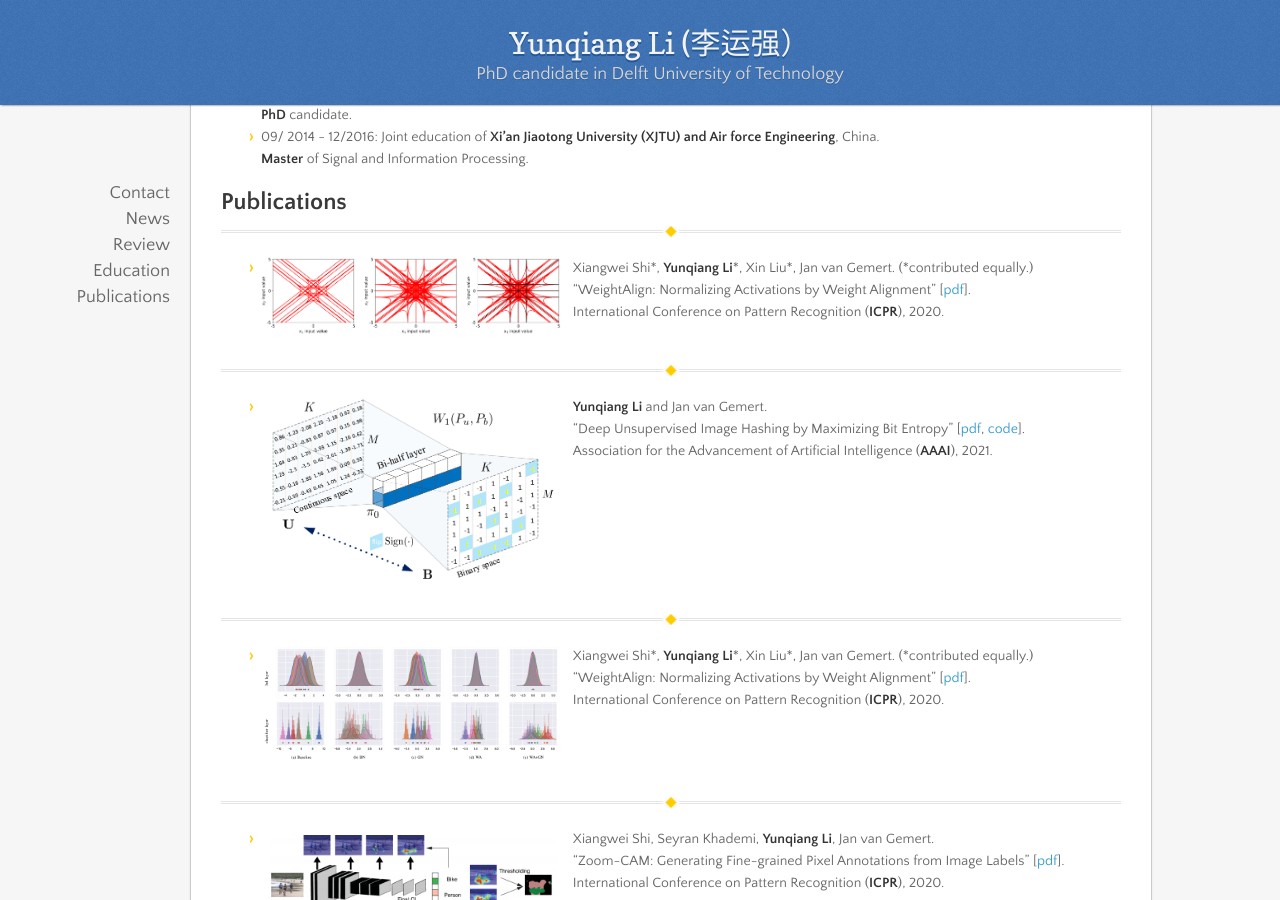
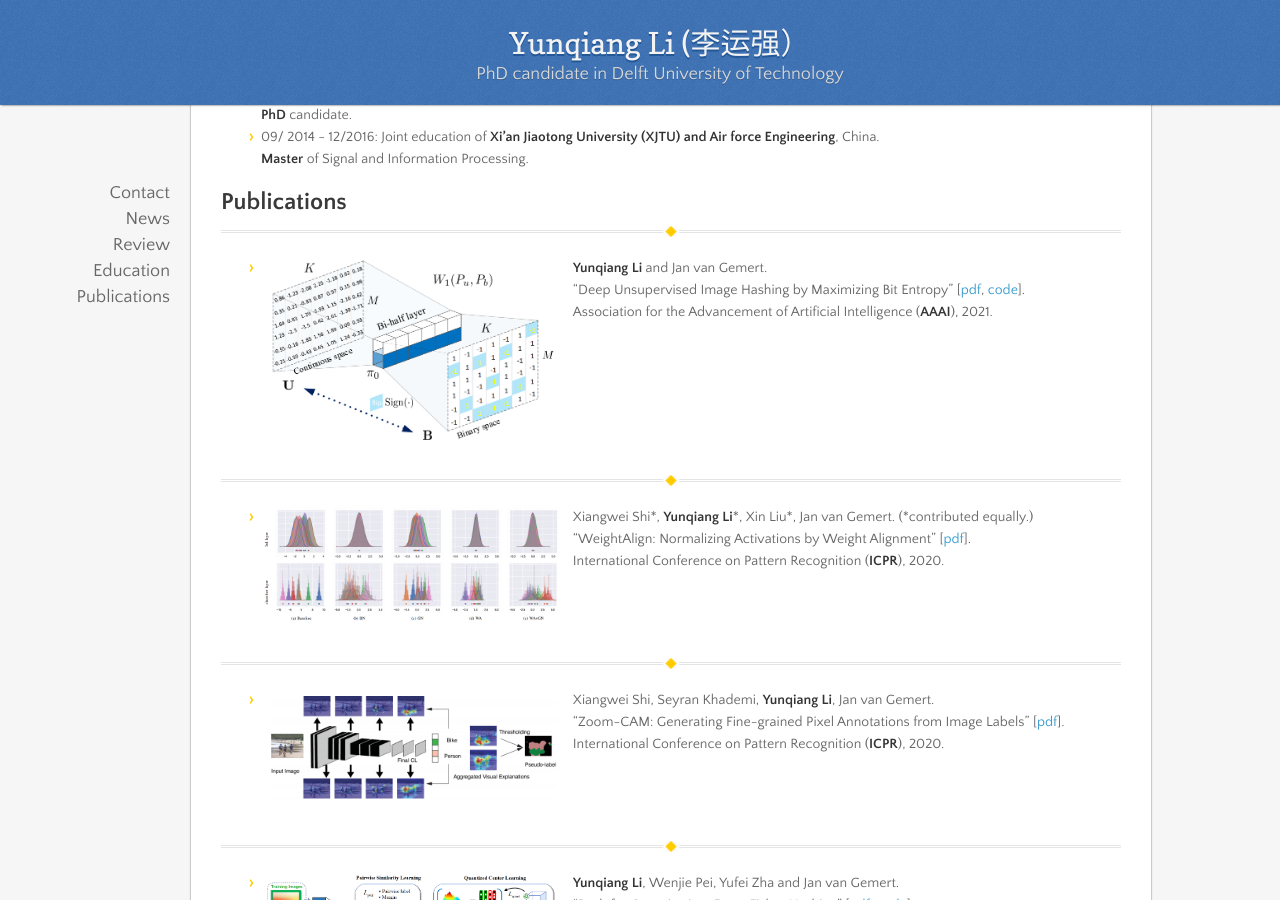
Before and after one commit to liyunqianggyn/liyunqianggyn.github.io, a Jekyll site: the page built from index.md, in a window 1280 px wide and 900 px high, scrolled down 1029 px. Built offline with Jekyll 4.4.1, drawn with Linux system fonts in a browser that asks for light colours; nearby versions of some CDN libraries; our own code applies the rules of GitHub Pages for plain Markdown files.

Commit message:
Update index.md

```diff
--- a/index.md
+++ b/index.md
@@ -59,11 +59,11 @@ Supervisor: <a href="https://jvgemert.github.io/">Jan van Gemert</a><br/>
 
 ## Publications
 
-----------------------------------------------------------------------------------------------------------------------------
+<!-- ----------------------------------------------------------------------------------------------------------------------------
 - <img align="left" width="300" src="publication/lessbit.png">&emsp;Xiangwei Shi\*, __Yunqiang Li__\*, Xin Liu\*, Jan van Gemert. (\*contributed equally.)<br/>
 &emsp;"WeightAlign: Normalizing Activations by Weight Alignment" [<a href="https://arxiv.org/pdf/2010.07160.pdf">pdf</a>].<br/>
 &emsp;International Conference on Pattern Recognition (__ICPR__), 2020.
-<br><br>
+<br><br> -->
 
 ----------------------------------------------------------------------------------------------------------------------------
 - <img align="left" width="300" src="publication/aaaihashing1.png">&emsp;__Yunqiang Li__ and Jan van Gemert.
```
